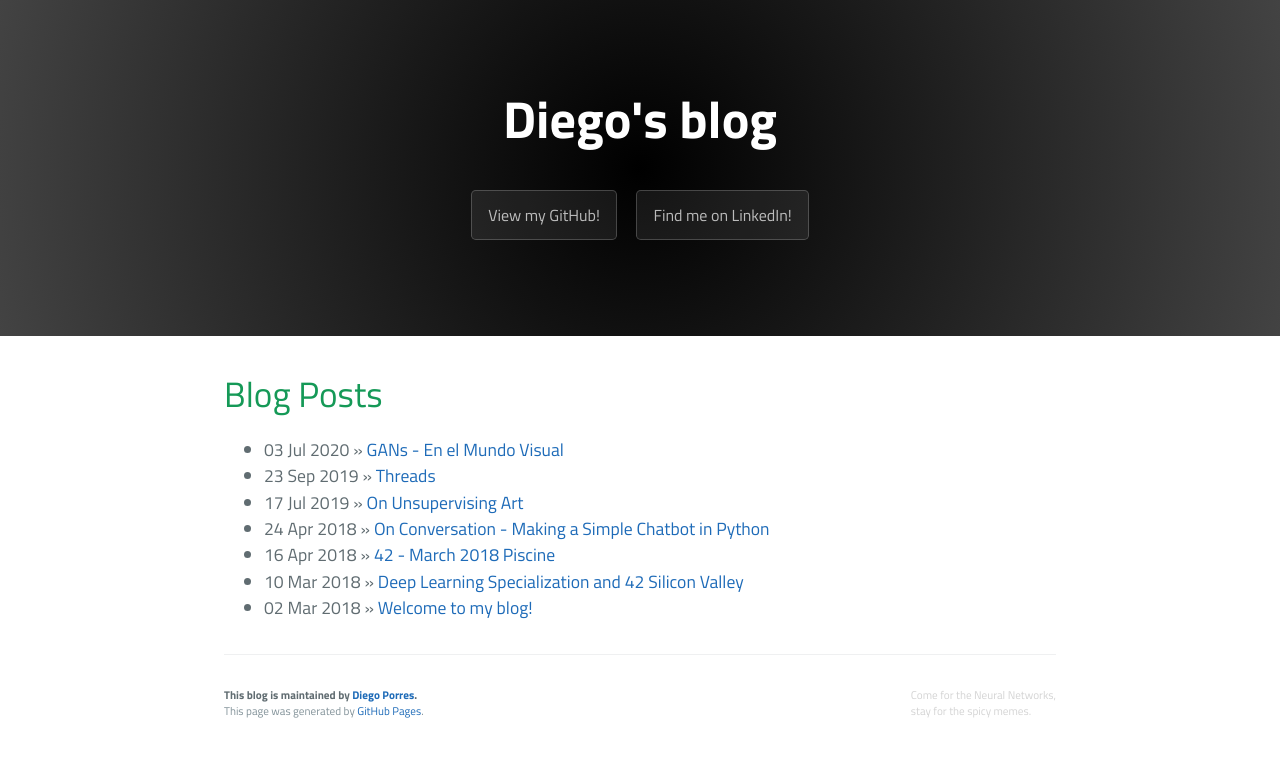
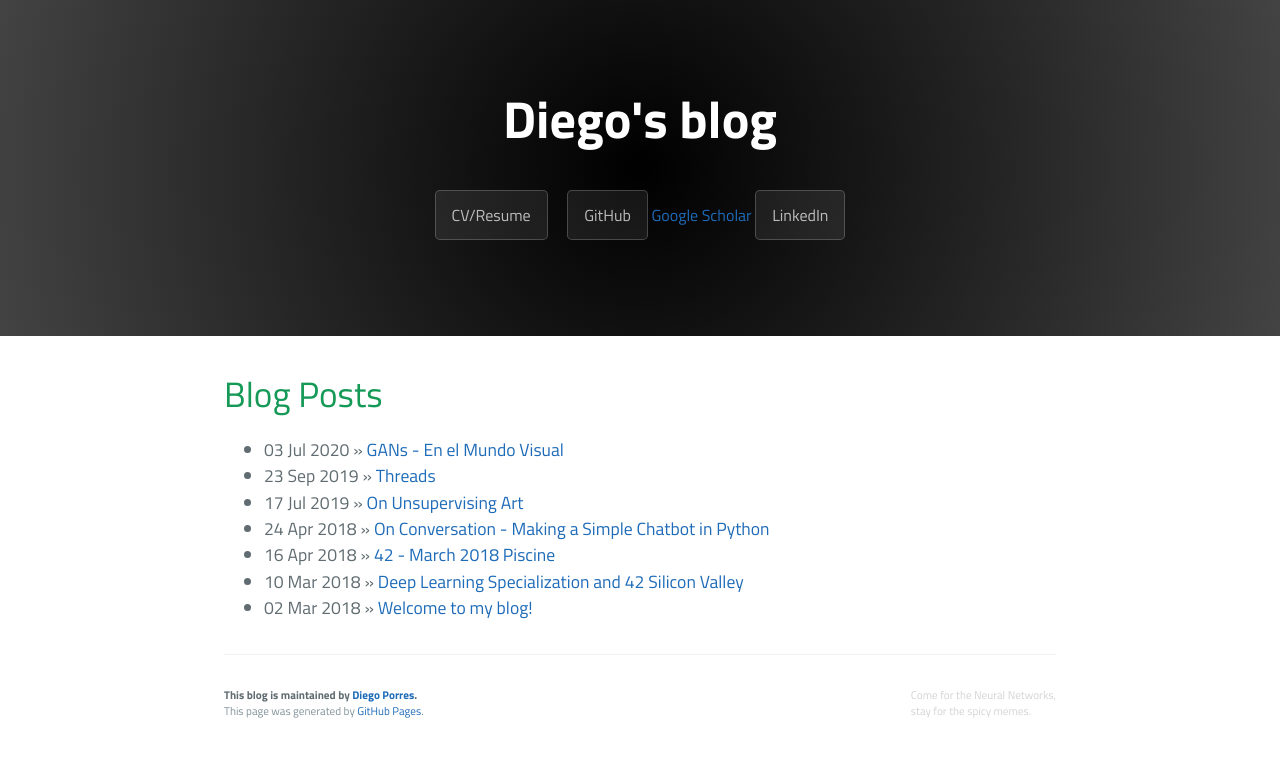
Before and after one commit to PDillis/pdillis.github.io, a Jekyll site: the page built from index.html, in a window 1280 px wide. Shown: the top 757 px of the page. Built offline with Jekyll 4.4.1, drawn with Linux system fonts in a browser that asks for light colours.

Commit message:
Update page-header.html links

```diff
--- a/_includes/page-header.html
+++ b/_includes/page-header.html
@@ -1,6 +1,8 @@
 <section class="page-header">
   <h1 class="project-name">{{ site.title }}</h1>
   <h2 class="project-tagline">{{ site.tagline }}</h2>
-  <a href="https://github.com/PDillis/" class="btn" target="_blank">View my GitHub!</a>
-  <a href="https://www.linkedin.com/in/diego-porres/" class="btn" target="_blank">Find me on LinkedIn!</a>
+  <a href="https://github.com/PDillis/pdillis.github.io/blob/master/_data/Resume_Academic_DiegoPorres.pdf" class="btn" target="_blank">CV/Resume</a>
+  <a href="https://github.com/PDillis/" class="btn" target="_blank">GitHub</a>
+  <a href="https://scholar.google.com/citations?user=Xuv3WuIAAAAJ">Google Scholar</a>
+  <a href="https://www.linkedin.com/in/diego-porres/" class="btn" target="_blank">LinkedIn</a>
 </section>
```
